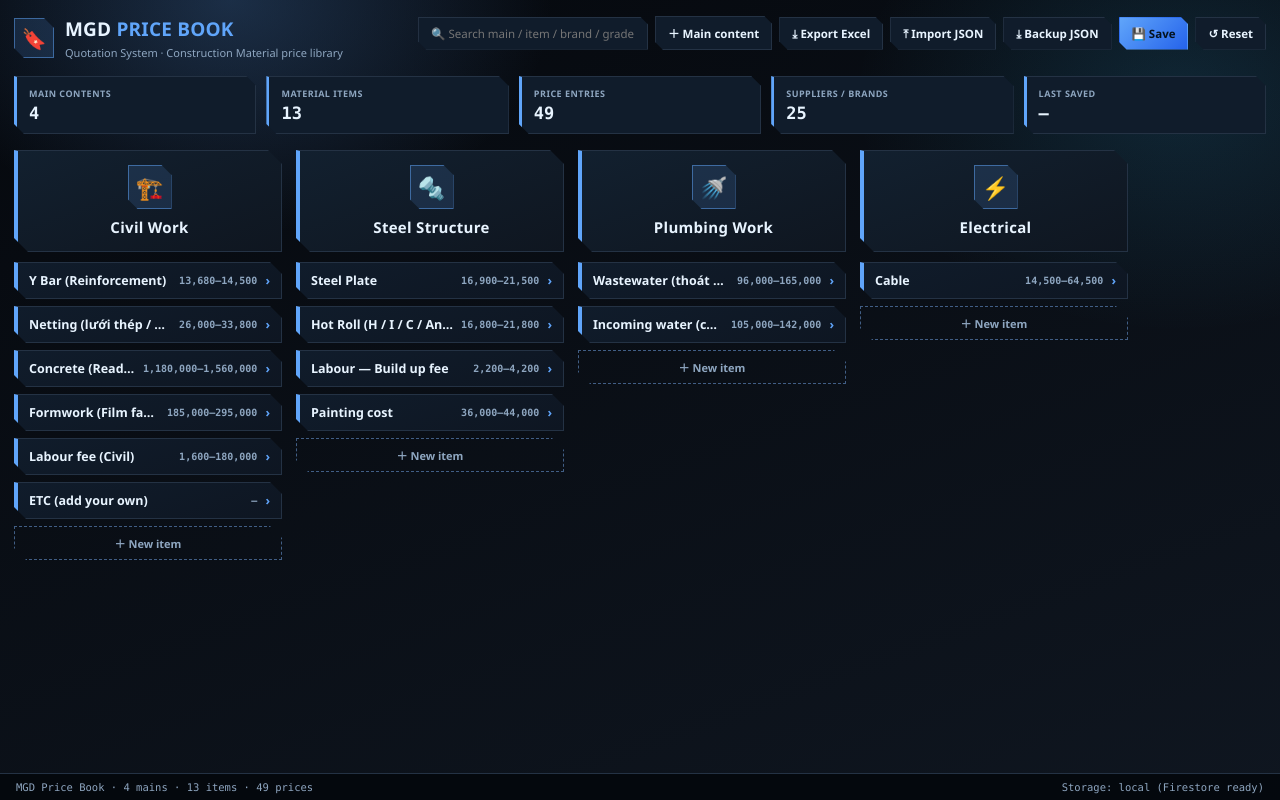
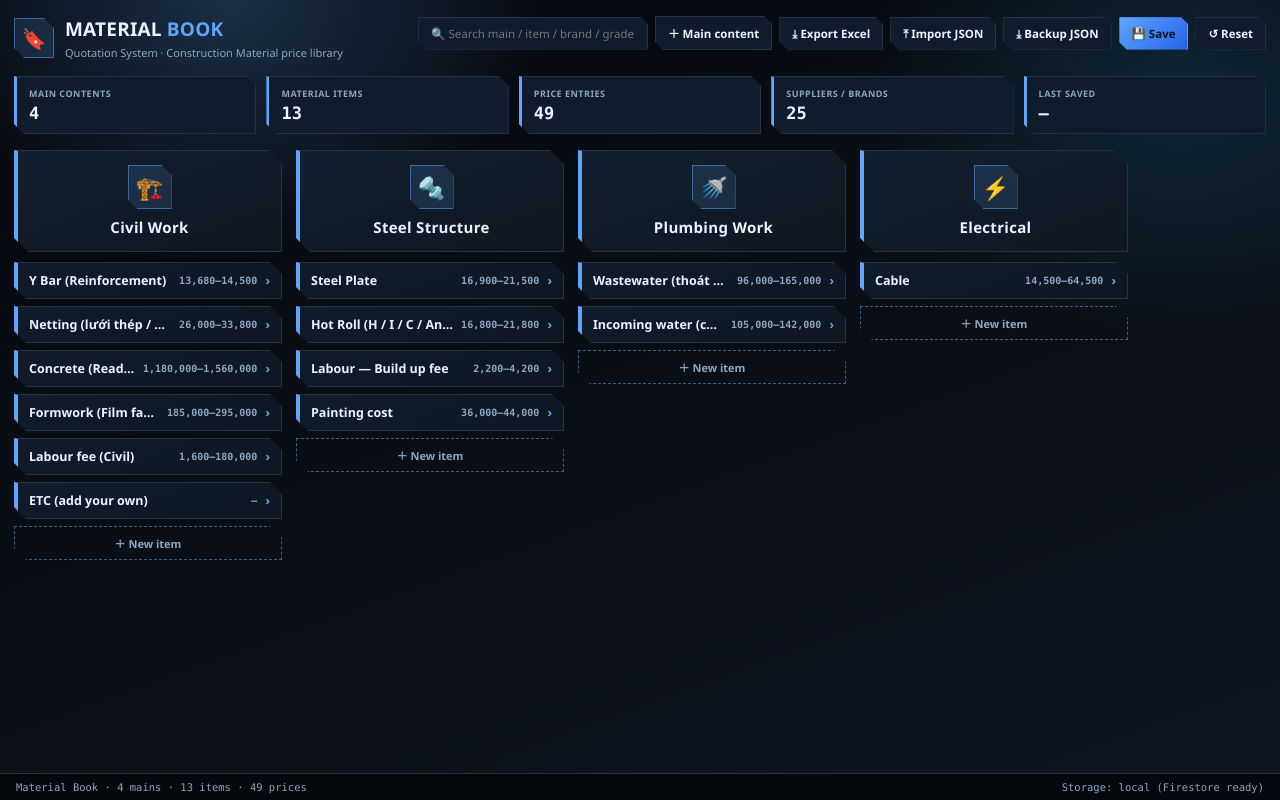
Before and after one commit to Tony80-del/mgd-pricebook, a plain HTML site: page index.html in a window 1280 px wide. Drawn offline with Linux system fonts and the light colour scheme.

Commit message:
chore: name the system MATERIAL BOOK

```diff
--- a/index.html
+++ b/index.html
@@ -3,7 +3,7 @@
 <head>
 <meta charset="utf-8">
 <meta name="viewport" content="width=device-width,initial-scale=1">
-<title>MGD Price Book — Quotation System</title>
+<title>Material Book — Quotation System</title>
 <style>
 :root{
  --bg1:#05080d;--bg2:#0f1620;--card:#0f1620;--cardh:#151e2a;--card2:#101c2b;
@@ -117,7 +117,7 @@ table.pb tr:hover td{background:rgba(96,165,250,.05)}
       <div class="brandrow">
         <div class="blogo">🔖</div>
         <div>
-          <h1>MGD <span>PRICE BOOK</span></h1>
+          <h1>MATERIAL <span>BOOK</span></h1>
           <div class="sub">Quotation System · Construction Material price library</div>
         </div>
       </div>
@@ -141,7 +141,7 @@ table.pb tr:hover td{background:rgba(96,165,250,.05)}
 
 <div class="toast" id="toast"></div>
 <div class="bar">
-  <span id="barL">MGD Price Book</span>
+  <span id="barL">Material Book</span>
   <span id="barR"></span>
 </div>
 <input type="file" id="fimp" accept=".json,application/json" style="display:none" onchange="importJSON(this)">
@@ -265,7 +265,7 @@ function render(){
   var s=stats();
   document.getElementById('stats').innerHTML=
     st('Main contents',s.mains)+st('Material items',s.items)+st('Price entries',s.opts)+st('Suppliers / brands',s.sup)+st('Last saved',db().savedAt||'—');
-  document.getElementById('barL').textContent='MGD Price Book · '+s.mains+' mains · '+s.items+' items · '+s.opts+' prices';
+  document.getElementById('barL').textContent='Material Book · '+s.mains+' mains · '+s.items+' items · '+s.opts+' prices';
   document.getElementById('barR').textContent='Storage: '+(FB.on?'Firestore + local':'local (Firestore ready)');
 }
 function st(k,v){return '<div class="stat"><div class="k">'+k+'</div><div class="v">'+v+'</div></div>'}
```
Also changed, not shown: 1 other file.
